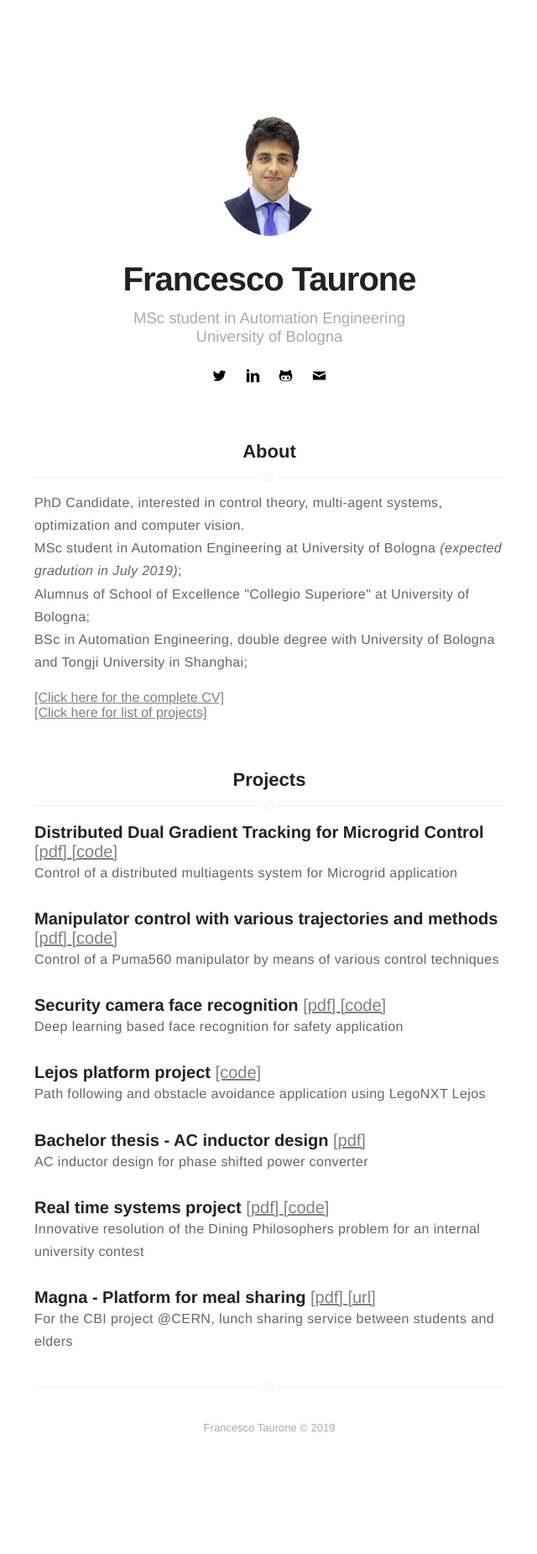
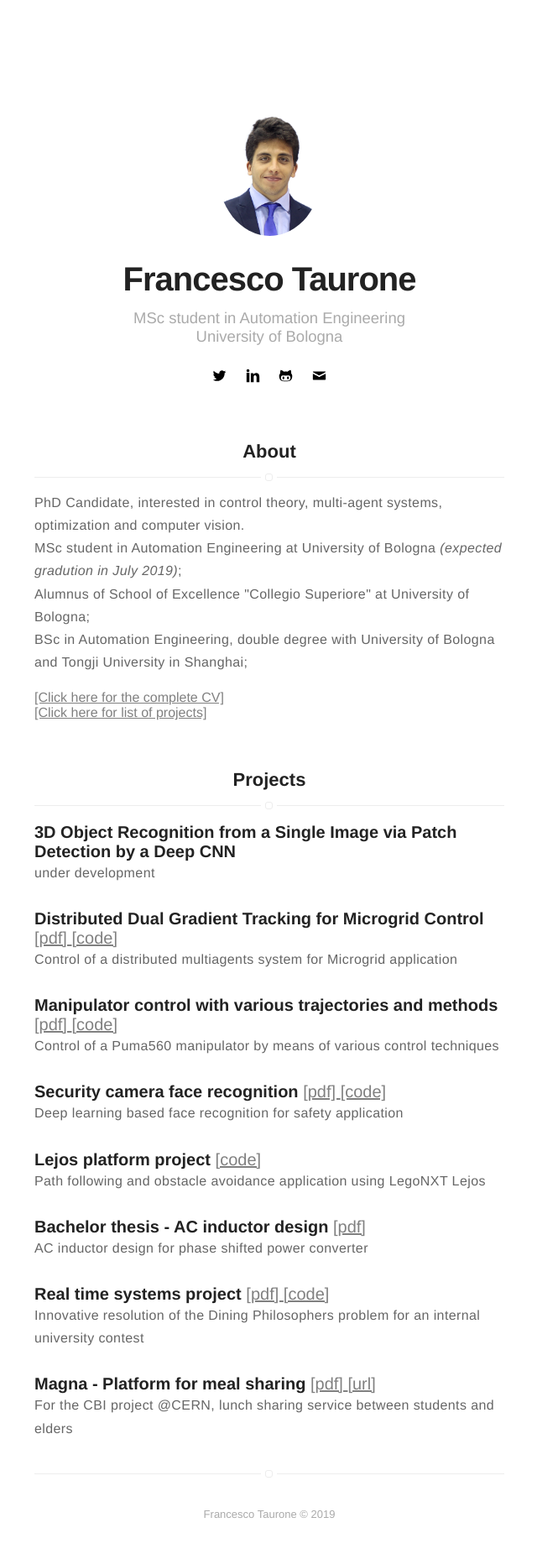
Before and after one commit to francescotaurone/francescotaurone.github.io, a Jekyll site: the page built from index.html, in a window 1280 px wide. Shown: the whole page at 84% size, without its empty margins (319-959 px from the left). Built offline with Jekyll 4.4.1, drawn with Linux system fonts in a browser that asks for light colours; before the commit the page ends 1748 px from its top, so only the background shows below that.

Commit message:
Update _config.yml

```diff
--- a/_config.yml
+++ b/_config.yml
@@ -58,6 +58,9 @@ skills-list:
 projects: true
 # add your projects here
 project-list:
+    Master thesis:
+        name: 3D Object Recognition from a Single Image via Patch Detection by a Deep CNN
+        description: under development
     DCS Project:
         name: Distributed Dual Gradient Tracking for Microgrid Control
         description: Control of a distributed multiagents system for Microgrid application
```
